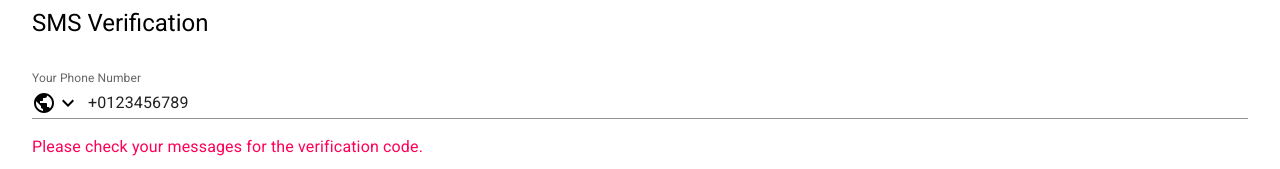
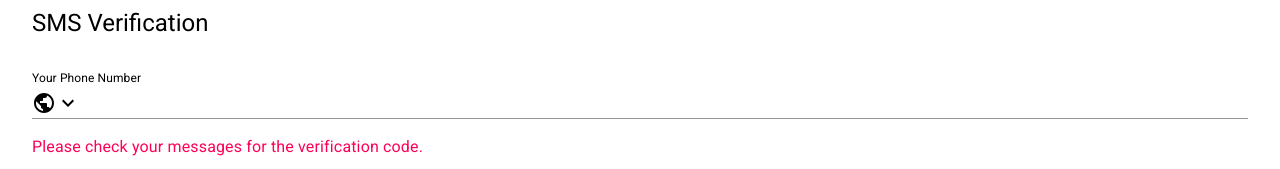
Before and after one commit to John-MBDP/phoenix, a Next.js app: page /smsverification in a window 1280 px wide. Shown: the part 435-604 px from the top of the page. Built offline with nearby package versions, Linux system fonts and the light colour scheme; no server answers.

Commit message:
Remove theme, and fix bug.  Add styling to reflect color theme

```diff
--- a/pages/smsverification.jsx
+++ b/pages/smsverification.jsx
@@ -9,7 +9,8 @@ import Stack from "@mui/material/Stack";
 import ArrowRightAltIcon from "@mui/icons-material/ArrowRightAlt";
 import InputAdornment from "@mui/material/InputAdornment";
 import Button from "../components/Button";
-import { createTheme } from "@mui/material/styles";
+// import { createTheme } from "@mui/material/styles";
+import { inputLabelClasses } from "@mui/material/InputLabel";
 const SmsVerification = ({ setHeader, setNavbar }) => {
   // useEffect(() => setHeader({ header: "", hidden: true }), []);
 
@@ -18,15 +19,15 @@ const SmsVerification = ({ setHeader, setNavbar }) => {
     setNavbar({ navbar: "", hidden: false });
   }, []);
 
-  const theme = createTheme({
-    overrides: {
-      MuiInput: {
-        root: {
-          borderBottom: "1px solid rgba(0, 0, 0, 0.42)",
-        },
-      },
-    },
-  });
+  // const theme = createTheme({
+  //   overrides: {
+  //     MuiInput: {
+  //       root: {
+  //         borderBottom: "1px solid rgba(0, 0, 0, 0.42)",
+  //       },
+  //     },
+  //   },
+  // });
   return (
     <RoundedTopContainer image={"/sms-2.png"} alt={"signup-image"} height="350px">
       <Typography variant="h5" sx={{ fontWeight: "800px", mb: 4 }}>
@@ -38,23 +39,28 @@ const SmsVerification = ({ setHeader, setNavbar }) => {
       </Button> */}
 
       <TextField
-        theme={theme}
-        sx={{ mb: 2, inputRoot: "1px solid rgba(0, 0, 0, 0.42)" }}
+        sx={{ mb: 2, "& .MuiInput-underline:after": { borderBottomColor: "#FF0056" } }}
         id="standard-basic"
         label="Your Phone Number"
-        value="+0123456789"
+        // value="+0123456789"
+        InputLabelProps={{
+          sx: {
+            color: "black",
+            [`&.${inputLabelClasses.shrink}`]: {
+              color: "black",
+            },
+          },
+        }}
         InputProps={{
           startAdornment: (
             <InputAdornment position="start">
-              {/* <KeyboardArrowDownIcon sx={{ color: "black" }} /> */}
-              <PublicIcon sx={{ color: "black" }}></PublicIcon>
+              <PublicIcon sx={{ color: "black" }} />
               <KeyboardArrowDownIcon sx={{ color: "black" }} />
             </InputAdornment>
           ),
         }}
         variant="standard"
         fullWidth
-        theme={theme}
       />
       <Typography paragraph={true} sx={{ fontWeight: "800px", mb: 4, color: "#FF0056" }}>
         Please check your messages for the verification code.
```
